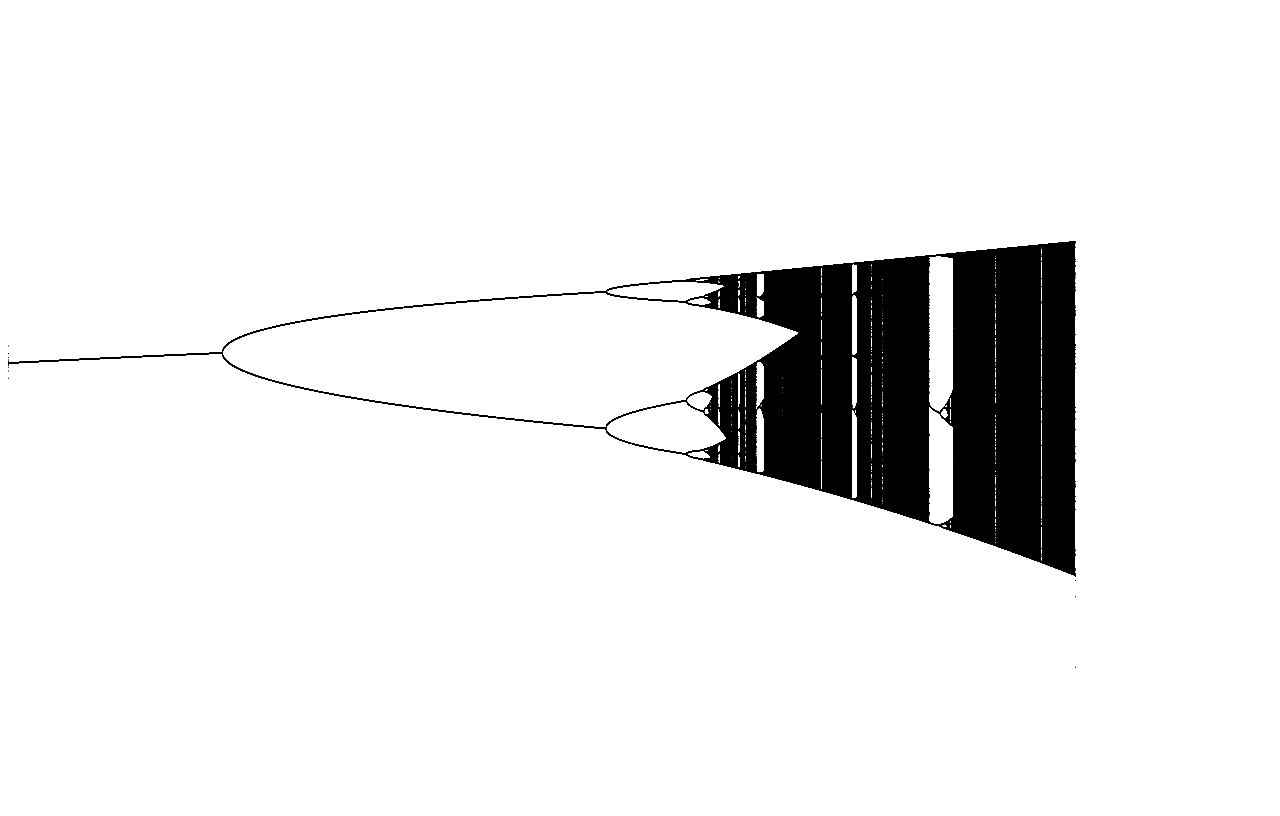
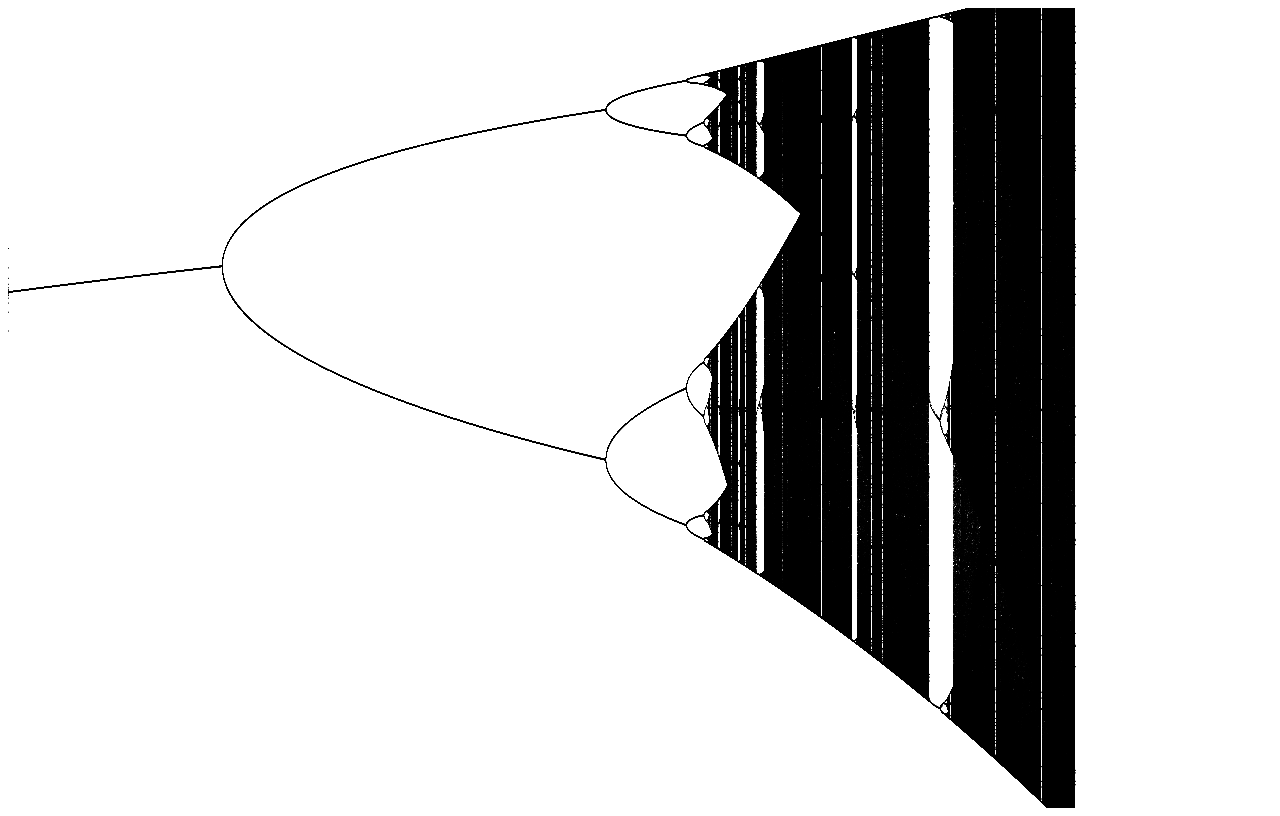
Before and after one commit to arte921/logmap, a plain HTML site: page index.html in a window 1280 px wide. Drawn offline with Linux system fonts and the light colour scheme.

Commit message:
fixed a bug in dynamic ry, cleaned up index.html

```diff
--- a/index.html
+++ b/index.html
@@ -3,7 +3,7 @@
 
 	</head>
 	<body>
-		<canvas id='canvas' width="8000" height="8000"></canvas>
+		<canvas id='canvas'></canvas>
 		<script src='main.js'></script>
 	</body>
 </html>
--- a/main.js
+++ b/main.js
@@ -10,7 +10,7 @@ canvas.height = mcbheight;
 var cx = 3.5;
 var rx = 0.75;
 var cy = 0.5;
-var ry = rx*mcbwidth/mcbheight;
+var ry = rx*mcbheight/mcbwidth;
 
 var xres = 2*rx/mcbwidth;
 var yres = 2*ry/mcbheight;
```
